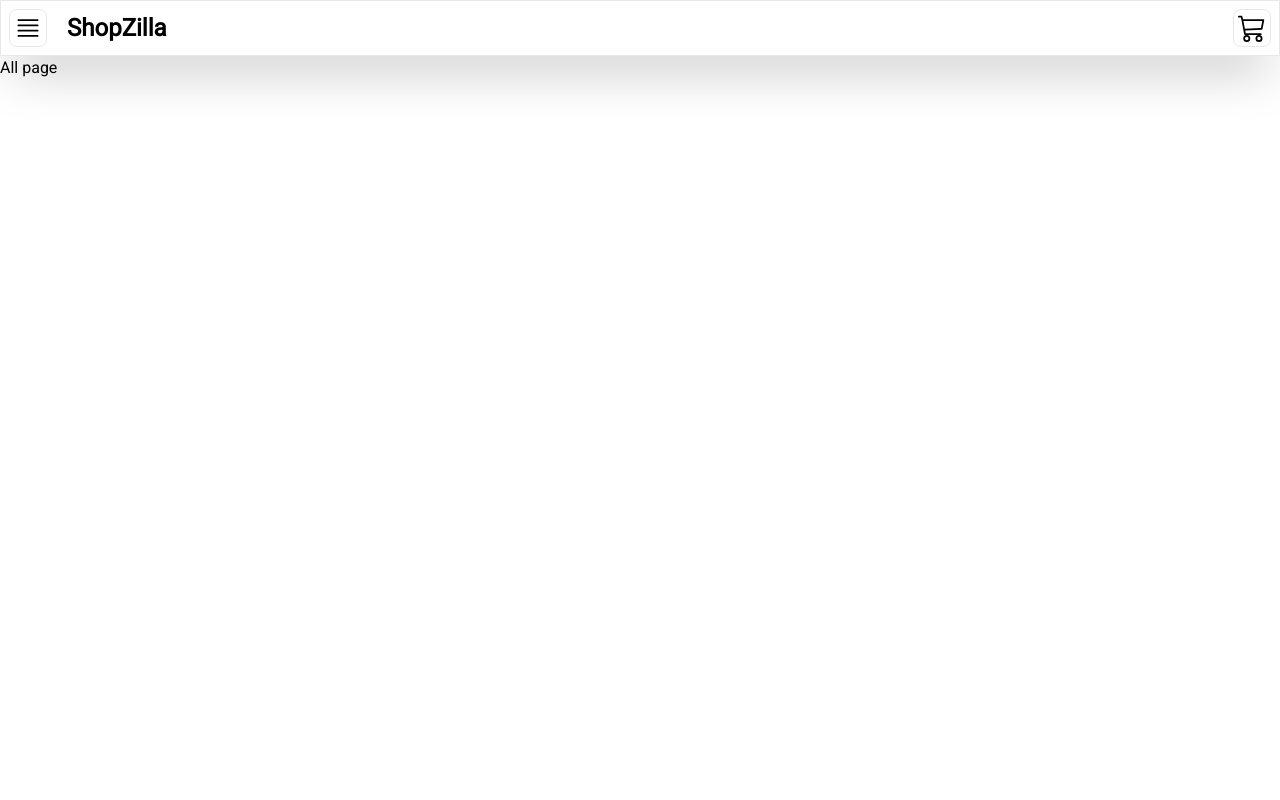
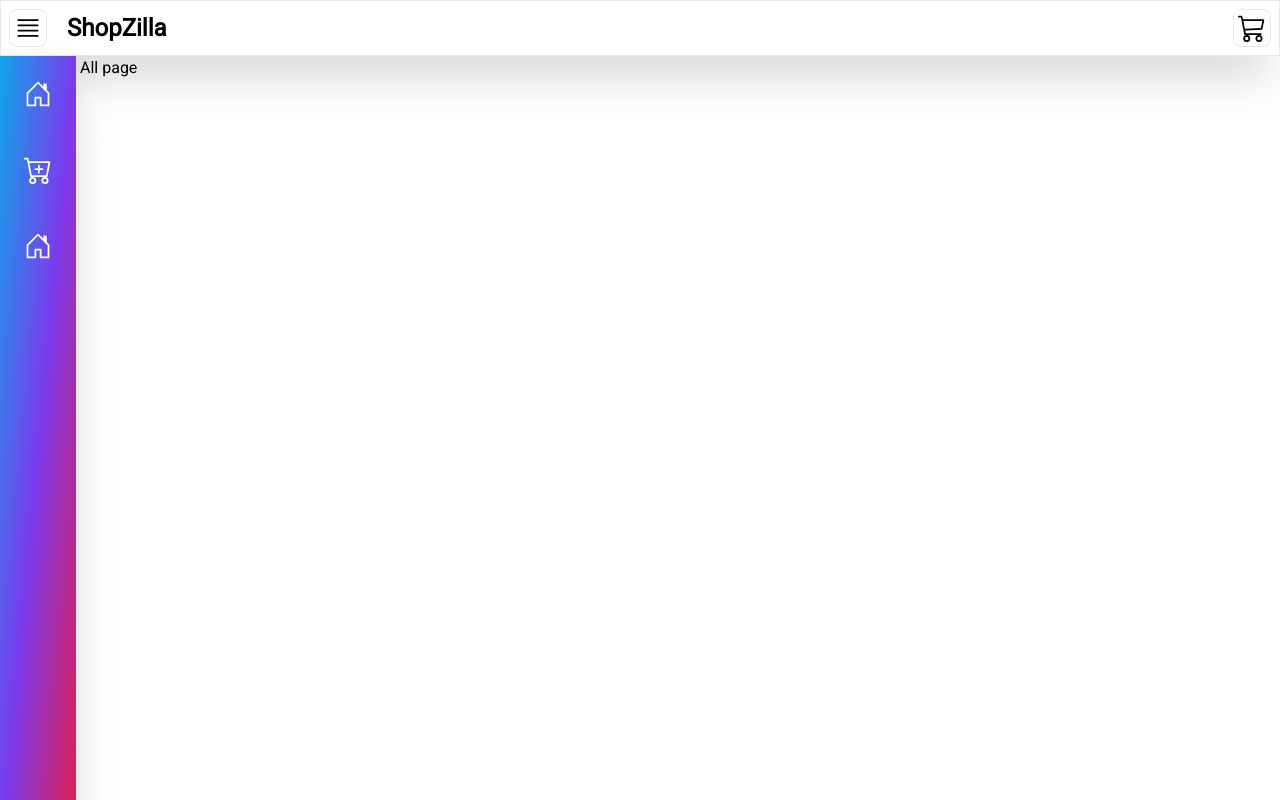
Before and after one commit to soner3/myshop, a Next.js app: page /products/all/ in a window 1280 px wide. Built offline with nearby package versions, Linux system fonts and the light colour scheme.

Commit message:
Made the Sidebar responsive

```diff
--- a/src/app/layout.tsx
+++ b/src/app/layout.tsx
@@ -4,6 +4,7 @@
 import StoreProvider from "./StoreProvider";
 import Header from "@/components/header/Header";
 import Sidebar from "@/components/sidebar/Sidebar";
+import IconSidebar from "@/components/sidebar/IconSidebar";
 
 const roboto = Roboto({
   weight: "400",
@@ -29,7 +30,8 @@
         <StoreProvider>
           <Sidebar />
           <Header />
-          {children}
+          <IconSidebar />
+          <main className="duration-200 md:ml-20">{children}</main>
         </StoreProvider>
       </body>
     </html>
--- /dev/null
+++ b/src/components/sidebar/IconItem.tsx
@@ -0,0 +1,41 @@
+"use client";
+
+import { motion } from "framer-motion";
+import Link from "next/link";
+import { ReactNode } from "react";
+
+const variants = {
+  open: {
+    y: 0,
+    opacity: 1,
+    transition: {
+      y: { stiffness: 1000, velocity: -100 },
+    },
+  },
+  closed: {
+    y: 50,
+    opacity: 0,
+    transition: {
+      y: { stiffness: 1000 },
+    },
+  },
+};
+
+export default function IconItem({
+  href,
+  icon,
+}: {
+  href: string;
+  icon: ReactNode;
+}) {
+  return (
+    <motion.li variants={variants}>
+      <Link
+        href={href}
+        className="flex justify-center p-6 text-white duration-200 hover:scale-110 hover:bg-white hover:bg-opacity-20 active:scale-95"
+      >
+        {icon}
+      </Link>
+    </motion.li>
+  );
+}
--- /dev/null
+++ b/src/components/sidebar/IconItemList.tsx
@@ -0,0 +1,44 @@
+import { IconListItemType } from "@/interfaces";
+import { useAppSelector } from "@/lib/reduxHooks";
+import { motion } from "framer-motion";
+import { BsCartPlus, BsHouseDoor } from "react-icons/bs";
+import IconItem from "./IconItem";
+
+const menuItems: IconListItemType[] = [
+  {
+    id: "1",
+    href: "/",
+    icon: <BsHouseDoor className="size-7" />,
+  },
+  {
+    id: "2",
+    href: "/products/all/",
+    icon: <BsCartPlus className="size-7" />,
+  },
+  {
+    id: "3",
+    href: "/",
+    icon: <BsHouseDoor className="size-7" />,
+  },
+];
+
+const variants = {
+  open: {
+    transition: { staggerChildren: 0.07, delayChildren: 0.2 },
+  },
+  closed: {
+    transition: { staggerChildren: 0.05, staggerDirection: -1 },
+  },
+};
+
+export default function IconItemList() {
+  const isOpen = useAppSelector((state) => state.sidebar.isOpen);
+
+  return (
+    <motion.ul variants={variants} animate={isOpen ? "closed" : "open"}>
+      {menuItems.map((item) => (
+        <IconItem key={item.id} icon={item.icon} href={item.href} />
+      ))}
+    </motion.ul>
+  );
+}
--- /dev/null
+++ b/src/components/sidebar/IconSidebar.tsx
@@ -0,0 +1,15 @@
+"use client";
+
+import { useAppSelector } from "@/lib/reduxHooks";
+import IconItemList from "./IconItemList";
+
+export default function IconSidebar() {
+  const isOpen = useAppSelector((store) => store.sidebar.isOpen);
+  return (
+    <aside
+      className={`fixed hidden h-full bg-gradient-to-br from-sky-500 via-violet-600 to-rose-600 shadow-2xl transition-all duration-300 md:flex ${isOpen && "-translate-x-full"}`}
+    >
+      <IconItemList />
+    </aside>
+  );
+}
--- a/src/components/sidebar/SidebarHeader.tsx
+++ b/src/components/sidebar/SidebarHeader.tsx
@@ -13,7 +13,7 @@
       <Logo />
       <button
         onClick={() => dispatch(toggleSidebar(false))}
-        className="absolute right-0 top-0 flex h-8 w-8 items-center justify-center rounded-full border bg-white p-1 text-black duration-200 hover:scale-110 hover:bg-slate-100 active:scale-95 active:bg-slate-200"
+        className="absolute right-3 top-0 flex h-8 w-8 items-center justify-center rounded-full border bg-white p-1 text-black duration-200 hover:scale-110 hover:bg-slate-100 active:scale-95 active:bg-slate-200"
       >
         <BsArrowLeft className="size-6" />
       </button>
--- a/src/interfaces.ts
+++ b/src/interfaces.ts
@@ -7,6 +7,12 @@
   icon: ReactNode;
 }
 
+export interface IconListItemType {
+  id: string;
+  href: string;
+  icon: ReactNode;
+}
+
 export interface SidebarState {
   isOpen: boolean;
 }
```
